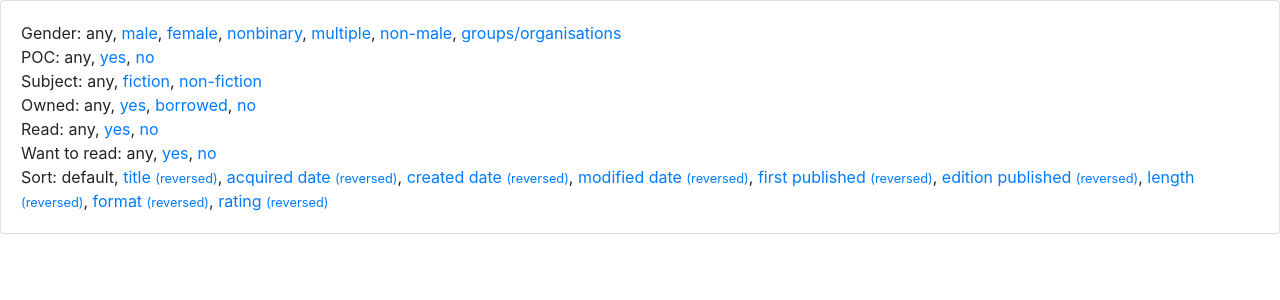
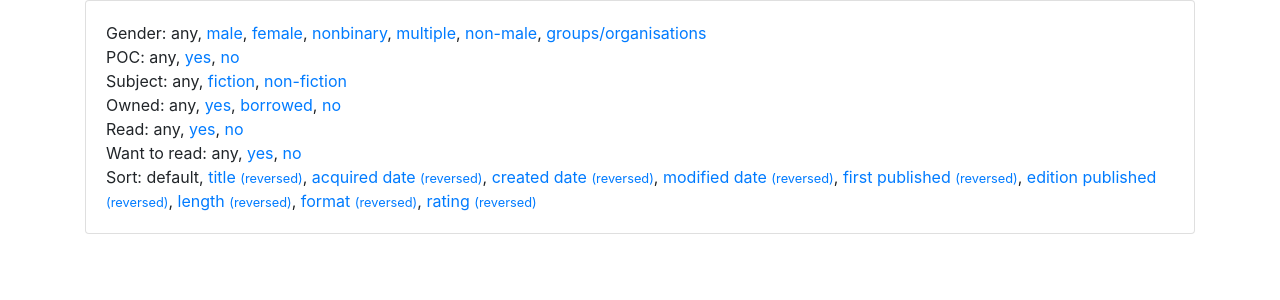
Before and after one commit to benjamineskola/booklogger, a Python web app: template library/jinja2/book_list.html in a window 1280 px wide. Shown: the part 56-356 px from the top of the page. Run offline with Jinja, Linux system fonts and the light colour scheme; the template is opened without the code that fills it, so the values that code supplies are empty.

Commit message:
Fix main container classes

```diff
--- a/library/jinja2/base.html
+++ b/library/jinja2/base.html
@@ -106,7 +106,7 @@
       </div>
     </nav>
 
-    <main style="margin-bottom: 2em">
+    <main class="container mb-2">
       {% if page_title and request.resolver_match.url_name != 'book_details' %}
         <h1 class="ui header">
           {{ page_title }}
```
